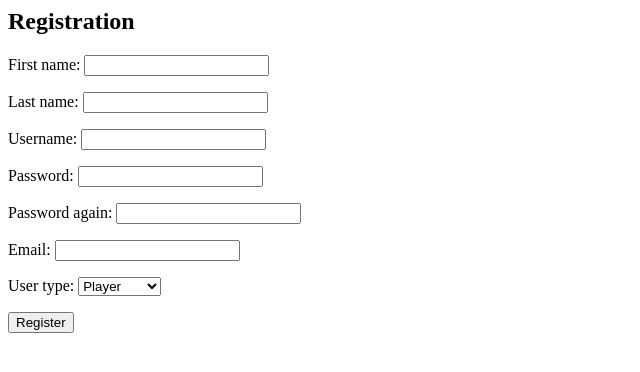
After one commit to emkamal/websoftwaredevaalto, a Django app: page /register/ in a window 1280 px wide. The commit adds this page. Shown: the top 372 px of the page, without its empty margins (0-640 px from the left). Run offline with Django 3.2, Linux system fonts and the light colour scheme.

Commit message:
auth files modified - registration not working yet

```diff
--- a/gamemart/gameapp/forms.py
+++ b/gamemart/gameapp/forms.py
@@ -7,4 +7,4 @@ class UserForm(forms.ModelForm):
   class Meta:
     model = User # We want to use User model ...
     # ... and the form should have the following fields
-    fields = ('username', 'email', 'password')
+    fields = ('first_name', 'last_name', 'username', 'password', 'email', 'user_type')
--- a/gamemart/gameapp/templates/base.html
+++ b/gamemart/gameapp/templates/base.html
@@ -51,6 +51,10 @@
             <li><a href="#about">About</a></li>
             <li><a href="#contact">Contact</a></li>
           </ul>
+          <ul class="nav navbar-nav navbar-right">
+            <li><a href="register"><span class="glyphicon glyphicon-user"></span> Sign Up</a></li>
+            <li><a href="login"><span class="glyphicon glyphicon-log-in"></span> Login</a></li>
+          </ul>
         </div><!--/.nav-collapse -->
       </div>
     </nav>
--- /dev/null
+++ b/gamemart/gameapp/templates/registration/register.html
@@ -0,0 +1,41 @@
+{% block content %}
+
+   <h2>Registration</h2>
+
+     <form action="/register" method="post">
+     {% csrf_token %}
+     <p>
+       <label for="id_first_name">First name:</label>
+       <input id="id_first_name" type="text" name="first_name"/>
+     </p><p>
+       <label for="id_last_name">Last name:</label>
+       <input id="id_last_name" type="text" name="last_name"/>
+     </p><p>
+       <label for="id_username">Username:</label>
+       <input id="id_username" type="text" name="username"/>
+     </p><p>
+       <label for="id_password">Password:</label>
+       <input id="id_password" type="password" name="password"/>
+     </p>
+     <p>
+       <label for="id_password_again">Password again:</label>
+       <input id="id_password_again" type="password" name="password"/>
+     </p>
+     <p>
+       <label for="id_email">Email:</label>
+       <input id="id_email" type="email" name="email"/>
+     </p><p>
+       <label for="id_user_type">User type:</label>
+       <select name="user_type">
+         <option value="player">Player</option>
+         <option value="developer">Developer</option>
+         <option value="admin">Admin</option>
+       </select>
+     </p>
+
+     <!--{{form.as_p}} -->
+     <input type="submit" value="Register" />
+
+   </form>
+
+{% endblock %}
--- a/gamemart/gameapp/views.py
+++ b/gamemart/gameapp/views.py
@@ -1,7 +1,7 @@
-
 from django.http import HttpResponse, Http404
 from django.shortcuts import render
 from gameapp.forms import UserForm
+from gameapp import views
 
 
 def home(request):
@@ -15,7 +15,7 @@ def register(request):
             user = user_form.save()
             user.set_password(user.password)
             user.save()
-            return redirect('home_page')
+            return redirect(views.home)
     else:
         user_form = UserForm()
     return render(request, 'registration/register.html', {'form': user_form })
```
